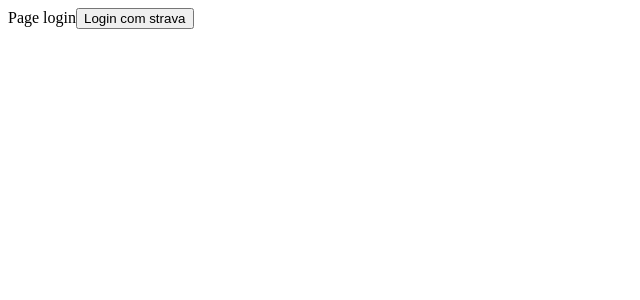
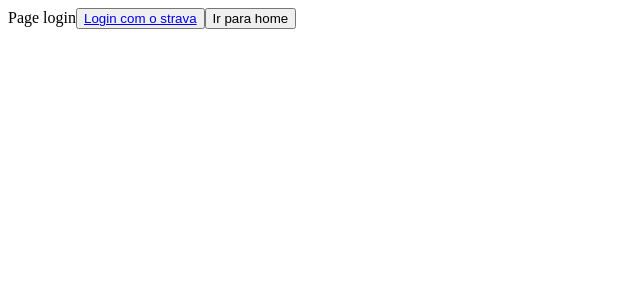
Before and after one commit to Klayverx/stats, a React (Create React App) app: page / in a window 1280 px wide. Shown: the top 300 px of the page, without its empty margins (0-640 px from the left). Built offline with nearby package versions, Linux system fonts and the light colour scheme.

Commit message:
button home

```diff
--- a/src/pages/Login.js
+++ b/src/pages/Login.js
@@ -7,13 +7,16 @@ export default function Login() {
 	return (
 		<div>
 			Page login
-			<button
-				onClick={() => {
-					history.push('/home');
-				}}
-			>
-				Login com strava
+			<button>
+				<a
+					href="https://www.strava.com/oauth/authorize?client_id=65376&redirect_uri=http%3A%2F%2Flocalhost&response_type=code&scope=read_all,activity%3Aread_all,activity%3Awrite,profile%3Aread_all,profile%3Awrite"
+					target="_blank"
+					rel="noreferrer"
+				>
+					Login com o strava
+				</a>
 			</button>
+			<button onClick={() => history.push('/home')}>Ir para home</button>
 		</div>
 	);
 }
```
